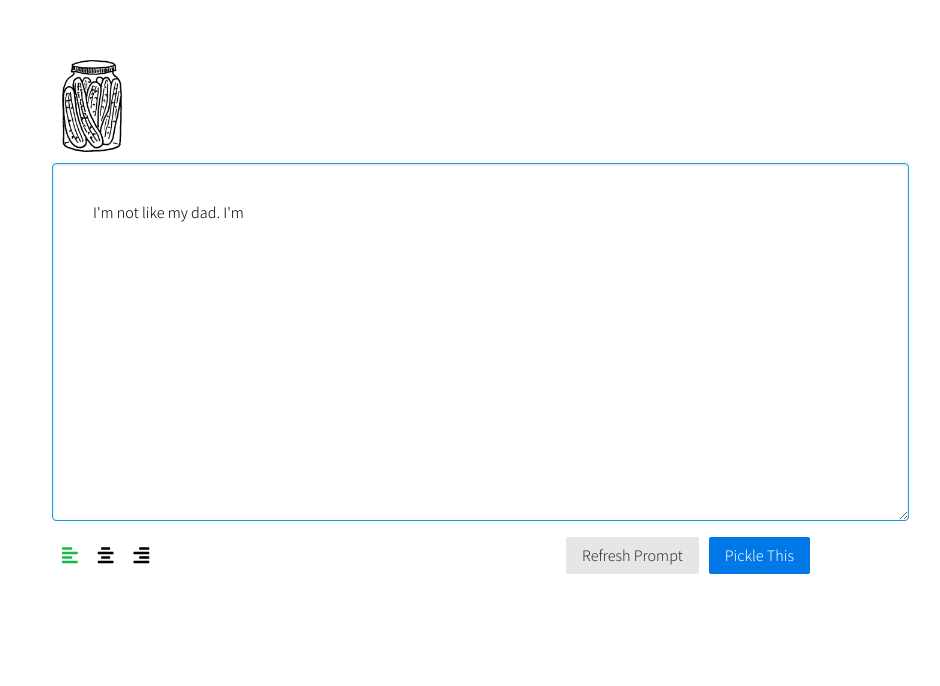
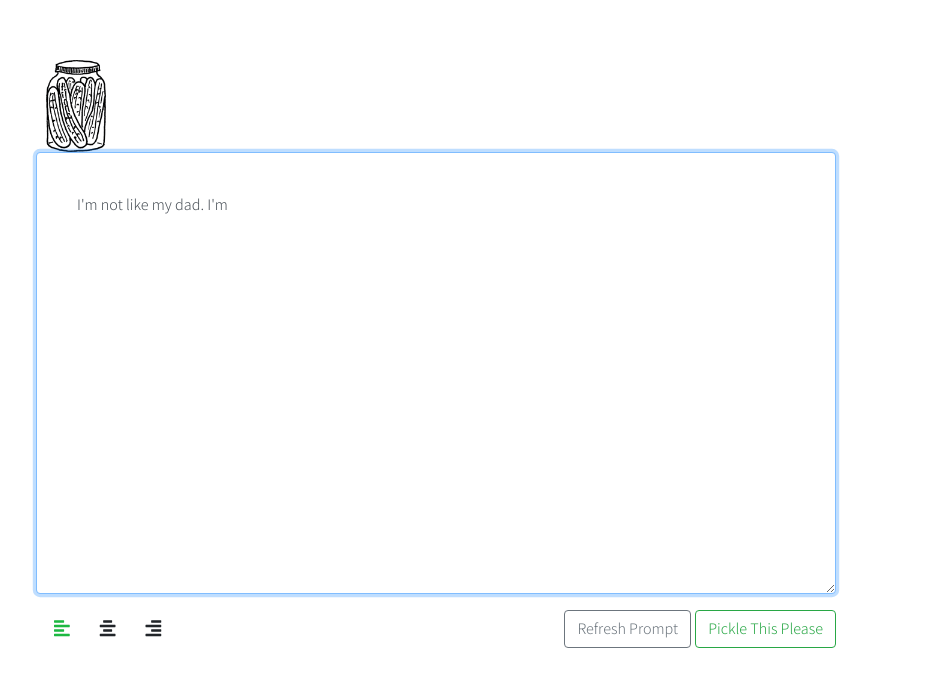
Before and after one commit to unnecessara/pickles-react, a React (Create React App) app: page / in a window 1280 px wide. Shown: the top 686 px of the page, without its empty margins (204-1144 px from the left). Built offline with nearby package versions, Linux system fonts and the light colour scheme.

Commit message:
Cleans up purecss stuff and adds and applies react-bootstrap styles

```diff
--- a/package.json
+++ b/package.json
@@ -3,10 +3,11 @@
   "version": "0.1.0",
   "private": true,
   "dependencies": {
+    "bootstrap": "^4.3.1",
     "jquery": "^3.4.1",
     "popper.js": "^1.15.0",
-    "purecss": "^1.0.0",
     "react": "^16.8.6",
+    "react-bootstrap": "^1.0.0-beta.9",
     "react-dom": "^16.8.6",
     "react-router-dom": "^4.3.1",
     "react-scripts": "3.0.0"
--- a/src/components/App/App.css
+++ b/src/components/App/App.css
@@ -1,4 +1,7 @@
+.container {
+    max-width: 800px;
+}
+
 .app-header, .app-footer {
     height: 60px;
-    /* background-color: teal; */
 }
--- a/src/components/App/App.js
+++ b/src/components/App/App.js
@@ -1,15 +1,18 @@
+import {Container, Row} from 'react-bootstrap';
 import React from 'react';
 import './App.css';
 import Pickles from '../Pickles/Pickles'
 
 function App() {
 	return (
-		<div className="app">
-			<header className="app-header"></header>
-			<Pickles />
-			<footer className="app-footer"></footer>
-		</div>
-	);
+        <div className="app">
+            <Container>
+                <Row className="app-header" />
+                    <Pickles />
+                <Row className="app-footer" />
+            </Container>
+        </div>
+    );
 }
 
 export default App;
--- a/src/components/Pickles/Pickles.js
+++ b/src/components/Pickles/Pickles.js
@@ -1,9 +1,9 @@
+import Row from 'react-bootstrap/Row';
 import React, { Component } from 'react';
 import Write from '../Write/Write';
 import Read from '../Read/Read';
 // import PicklesTable from '../PicklesTable/PicklesTable'
 import './Pickles.css';
-import 'purecss/build/pure.css';
 
 class Pickles extends Component {
     constructor(props) {
@@ -155,31 +155,27 @@ class Pickles extends Component {
             : <Write pickle={this.state.currentPickle} editMode={this.state.editMode} prompts={this.state.prompts} handleSubmit={this.handleSubmit} />;
         return (
             <div>
-                <div className="pure-g">
-                    <div className="pure-u-1-5" />
-                    <div className="pure-u-3-5">
+                <Row>
                     <div className="logo">
                         <img
                             src={require('../../img/picklesUp.png')}
                             alt="pickles up"
                         />
                     </div>
-                        <div className="content-container">
+                </Row>
+                <Row className="justify-content-md-center">
                     {modeContent}
-                        </div>
-                    </div>
-                    <div className="pure-u-1-5" />
-                </div>
+                </Row>
 
                 {/* Uncomment for troubleshooting save and delete */}
-                {/* <div className="pure-u-1">
+                {/* <Row>
                         <div className="pickles-table-container">
                             <PicklesTable
                                 pickles={this.state.pickles}
                                 removePickle={this.removePickle}
                             />
                         </div>
-                    </div> */}
+                    </Row> */}
             </div>
         );
     }
--- a/src/components/Write/Write.css
+++ b/src/components/Write/Write.css
@@ -1,39 +1,28 @@
 .input-area {
-    padding: 40px !important;
+    padding: 40px;
 }
 
 /* Alignment Buttons */
 
-.write-btns label {
-    display: inline;
+.alignment-btns label {
     cursor: pointer;
-    padding: 10px;
     font-size: 18px;
 }
 
-.write-btns i {
+.alignment-btns i {
     line-height: 2;
 }
 
-.write-btns input[type="radio"]:hover+i {
+.form-check-input:hover+i {
     color: rgb(28, 184, 65);
 }
 
-.write-btns input[type="radio"] {
+.form-check-input {
     position: absolute;
     opacity: 0;
     /* hidden but still tabable */
 }
 
-.write-btns input[type="radio"]:checked+i {
+.form-check-input:checked+i {
     color: rgb(28, 184, 65);
 }
-
-.save-btns {
-    text-align: right;
-    padding-right:10px;
-}
-
-.save-pickle-btn {
-    margin-left: 10px;
-}
--- a/src/components/Write/Write.js
+++ b/src/components/Write/Write.js
@@ -1,3 +1,4 @@
+import {Form, Button, Row, Col} from 'react-bootstrap';
 import './Write.css';
 import React, { Component } from 'react';
 import PropTypes from 'prop-types';
@@ -57,9 +58,10 @@ class Write extends Component {
 	render() {
 		return (
             <div>
-                <form className="pure-form">
-                    <fieldset className="pure-group">
-                        <textarea
+                <Form>
+                    <Form.Group controlId="writeForm">
+                        <Form.Control
+                            as="textarea"
                             name="content"
                             className="input-area"
                             rows="15"
@@ -71,27 +73,101 @@ class Write extends Component {
                             value={this.state.content}
                             autoFocus
                         />
-                    </fieldset>
-                    <fieldset className="write-btns">
-                        <div className="pure-g">
-                            <div className="pure-u-2-5">
-                                <label className="alignment-btn">
+                    </Form.Group>
+                    <Form.Group>
+                        <Row className="mb-1">
+                            <Col key="inline-radio" className="alignment-btns">
+                                <Form.Check
+                                    inline
+                                    type="radio"
+                                >
+                                    <Form.Check.Label>
+                                        <Form.Check.Input
+                                            type="radio"
+                                            id="btn-left"
+                                            name="alignment-option"
+                                            value="left"
+                                            autoComplete="off"
+                                            checked={this.state.alignment === 'left'}
+                                            onChange={this.handleAlignmentChange}
+                                        />
+                                        <i className="fas fa-align-left" />
+                                    </Form.Check.Label>
+                                </Form.Check>
+                                <Form.Check
+                                    inline
+                                    type="radio"
+                                >
+                                    <Form.Check.Label>
+                                        <Form.Check.Input
+                                            type="radio"
+                                            id="btn-center"
+                                            name="alignment-option"
+                                            value="center"
+                                            autoComplete="off"
+                                            checked={this.state.alignment === 'center'}
+                                            onChange={this.handleAlignmentChange}
+                                        />
+                                        <i className="fas fa-align-center" />
+                                    </Form.Check.Label>
+                                </Form.Check>
+                                <Form.Check
+                                    inline
+                                    type="radio"
+                                >
+                                    <Form.Check.Label>
+                                        <Form.Check.Input
+                                            type="radio"
+                                            id="btn-right"
+                                            name="alignment-option"
+                                            value="right"
+                                            autoComplete="off"
+                                            checked={this.state.alignment === 'right'}
+                                            onChange={this.handleAlignmentChange}
+                                        />
+                                        <i className="fas fa-align-right" />
+                                    </Form.Check.Label>
+                                </Form.Check>
+                            </Col>
+                            <Col className="text-right">
+                                <input
+                                    type="hidden"
+                                    name="timestamp"
+                                    value={this.state.timestamp}
+                                />
+                                {!this.state.hasEnteredText && (
+                                    <Button
+                                        variant="outline-secondary"
+                                        onClick={this.refreshPrompt}
+                                    >
+                                        Refresh Prompt
+                                    </Button>
+                                )}
+                                <Button
+                                    className="ml-1"
+                                    variant="outline-success"
+                                    onClick={this.submitForm}
+                                >
+                                    Pickle This Please
+                                </Button>
+                            </Col>
+                        </Row>
+                    </Form.Group>
+
+                    {/* <Form.Group>
+                        <Form.Label className="alignment-btn">
+                            <i className="fas fa-align-left" />
+                        </Form.Label>
                         <input
                             type="radio"
                             id="btn-left"
                             name="alignment-option"
                             value="left"
                             autoComplete="off"
-                                        checked={
-                                            this.state.alignment ===
-                                            'left'
-                                        }
-                                        onChange={
-                                            this.handleAlignmentChange
-                                        }
+                            checked={this.state.alignment === 'left'}
+                            onChange={this.handleAlignmentChange}
                         />
-                                    <i className="fas fa-align-left" />
-                                </label>
+
                         <label className="alignment-btn">
                             <input
                                 type="radio"
@@ -100,12 +176,9 @@ class Write extends Component {
                                 value="center"
                                 autoComplete="off"
                                 checked={
-                                            this.state.alignment ===
-                                            'center'
+                                    this.state.alignment === 'center'
                                 }
-                                        onChange={
-                                            this.handleAlignmentChange
-                                        }
+                                onChange={this.handleAlignmentChange}
                             />
                             <i className="fas fa-align-center" />
                         </label>
@@ -117,21 +190,12 @@ class Write extends Component {
                                 value="right"
                                 autoComplete="off"
                                 checked={
-                                            this.state.alignment ===
-                                            'right'
+                                    this.state.alignment === 'right'
                                 }
-                                        onChange={
-                                            this.handleAlignmentChange
-                                        }
+                                onChange={this.handleAlignmentChange}
                             />
                             <i className="fas fa-align-right" />
                         </label>
-                            </div>
-                            <div className="pure-u-1-5">
-                                <p />
-                            </div>
-                            <div className="pure-u-2-5">
-                                <div className="save-btns">
                         <input
                             type="hidden"
                             name="timestamp"
@@ -151,11 +215,8 @@ class Write extends Component {
                         >
                             Pickle This
                         </button>
-                                </div>
-                            </div>
-                        </div>
-                    </fieldset>
-                </form>
+                    </Form.Group> */}
+                </Form>
             </div>
         );
 	}
--- a/src/index.css
+++ b/src/index.css
@@ -5,8 +5,3 @@ body {
   -webkit-font-smoothing: antialiased;
   -moz-osx-font-smoothing: grayscale;
 }
-
-html, button, input, select, textarea, .pure-g [class *="pure-u"] {
-  /* Set your content font stack here: */
-  font-family: 'Assistant', sans-serif !important;
-}
--- a/src/index.js
+++ b/src/index.js
@@ -1,4 +1,4 @@
-
+import 'bootstrap/dist/css/bootstrap.min.css';
 import React from 'react';
 import ReactDOM from 'react-dom';
 import './index.css';
```
Also changed, not shown: 1 other file (tests, documents, lock files or other folders). Lines whose indentation alone changed are shown as unchanged.
